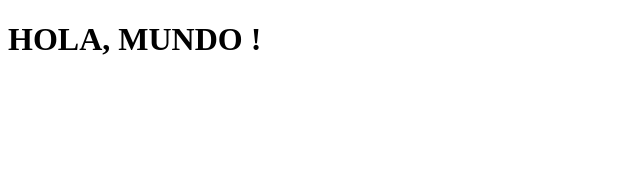
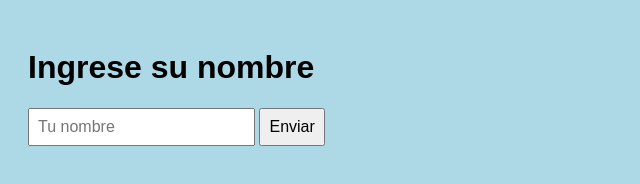
Before and after one commit to juanpoloparcial/TLP_REACT_TP_Frontend_Backend, a website: page index.html in a window 1280 px wide. Shown: the whole page, without its empty margins (0-640 px from the left). Drawn offline with Linux system fonts and the light colour scheme.

Commit message:
Creacion de estructura cliente servidor

```diff
--- a/index.html
+++ b/index.html
@@ -1,11 +1,38 @@
 <!DOCTYPE html>
-<html lang="en">
+<html lang="es">
 <head>
     <meta charset="UTF-8">
-    <meta name="viewport" content="width=device-width, initial-scale=1.0">
-    <title>Document</title>
+    <title>Saludo Personalizado</title>
+    <style>
+        body {
+            background-color: lightblue;
+            font-family: Arial;
+            padding: 20px;
+        }
+        input, button {
+            padding: 8px;
+            font-size: 16px;
+        }
+    </style>
 </head>
 <body>
-    <h1>HOLA, MUNDO !</h1>
+    <h1>Ingrese su nombre</h1>
+    <input type="text" id="nombre" placeholder="Tu nombre">
+    <button onclick="obtenerSaludo()">Enviar</button>
+    <p id="respuesta"></p>
+
+    <script>
+        function obtenerSaludo() {
+            const nombre = document.getElementById('nombre').value;
+            fetch(`http://localhost:3000/saludo/`+ nombre)
+                .then(response => response.text())
+                .then(data => {
+                    document.getElementById('respuesta').innerText = data;
+                })
+                .catch(error => {
+                    document.getElementById('respuesta').innerText = "Error al conectar con el servidor.";
+                });
+        }
+    </script>
 </body>
 </html>
```
Also changed, not shown: package.json (added, +23 -0 lines), servidor.js (added, +14 -0 lines), 1 other file.
